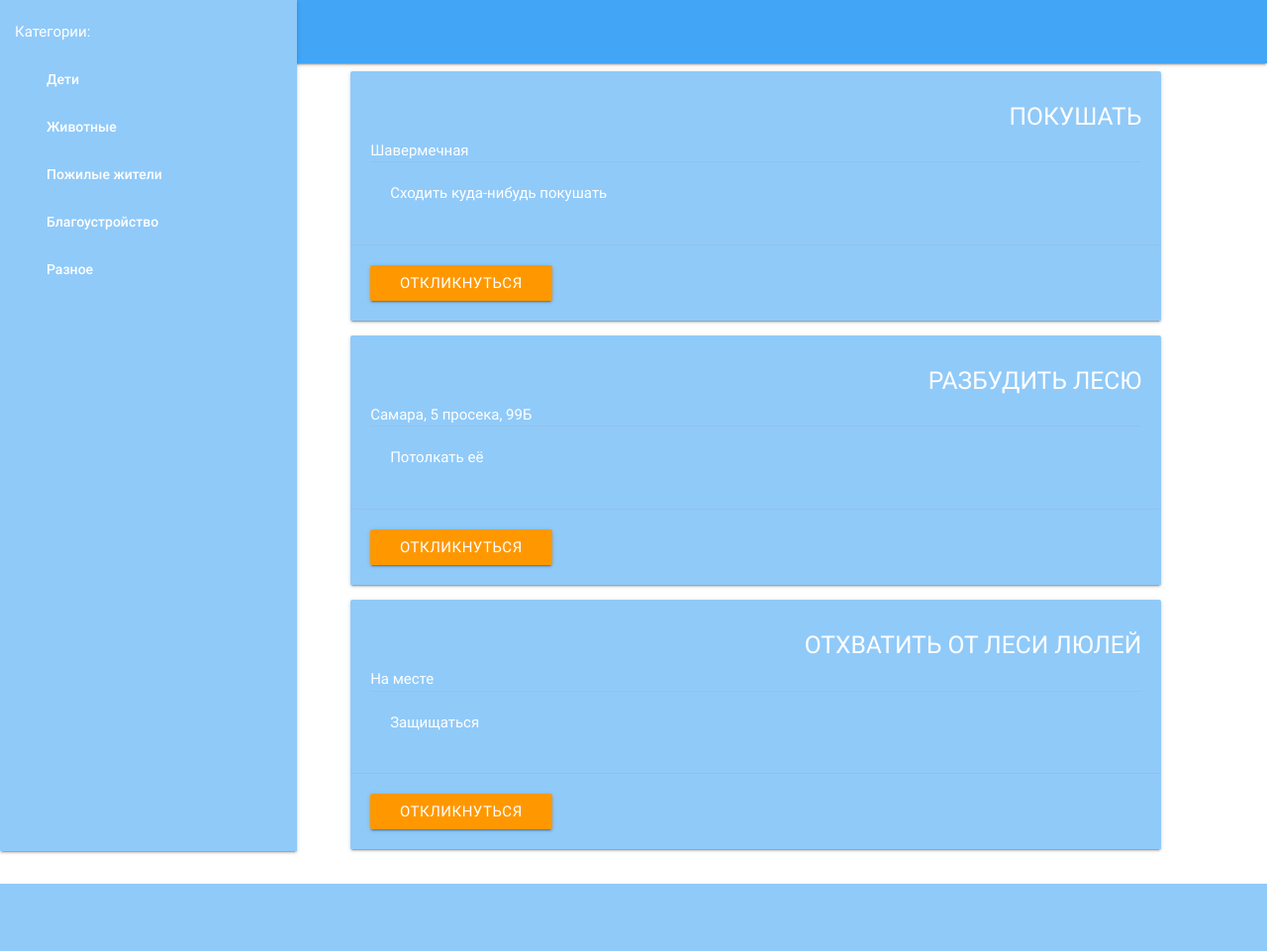
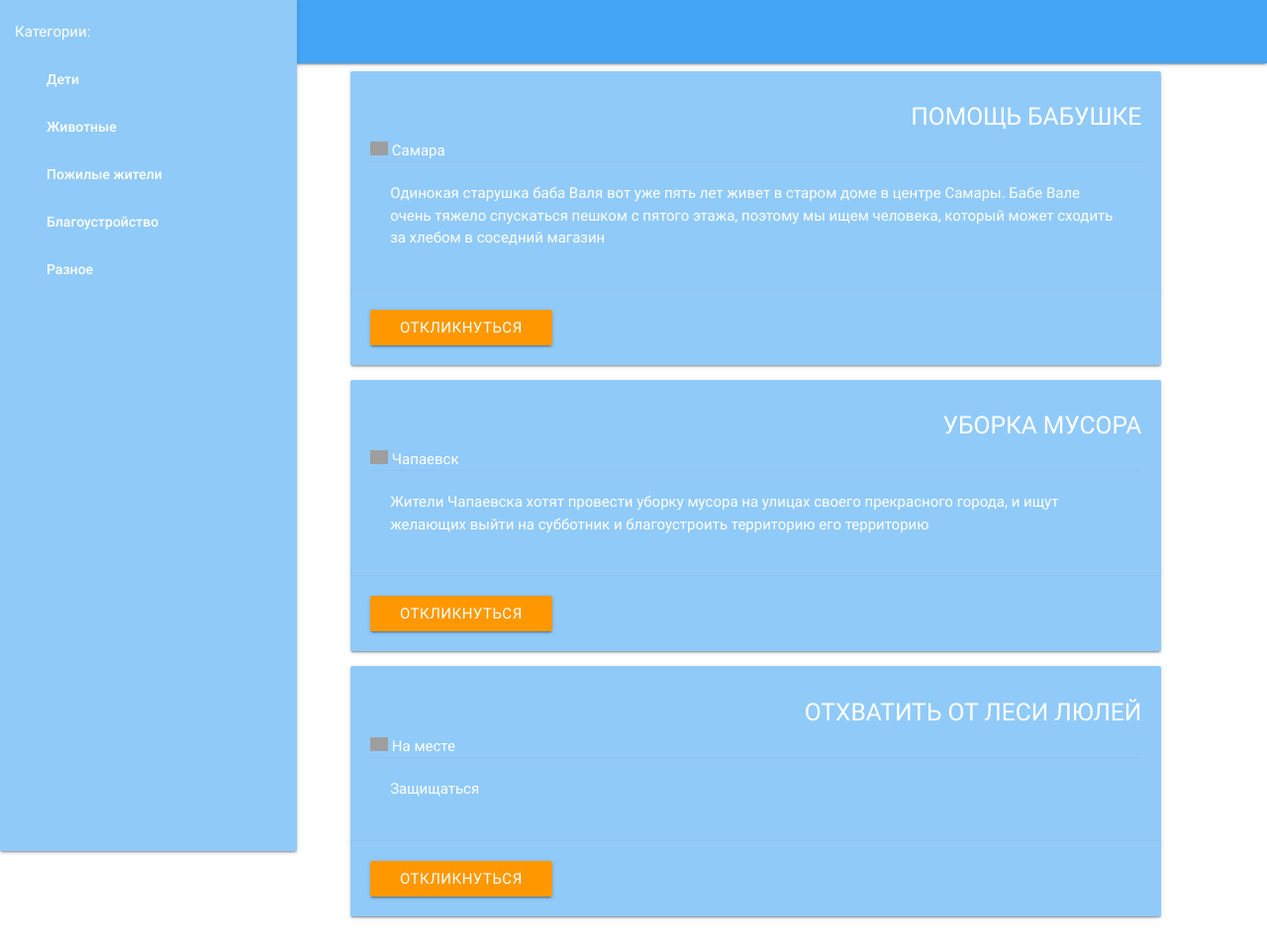
Before and after one commit to Regulknight/FFL, a Flask app: page /tasks in a window 1280 px wide. Shown: the whole page at 99% size. Before the commit the page ends 893 px from the top, so only its background shows below. Run offline with Flask 2, Linux system fonts and the light colour scheme; some libraries are stand-ins or nearby versions; grey boxes are pictures that could not be loaded.

Commit message:
Новые категории

```diff
--- a/main.py
+++ b/main.py
@@ -34,13 +34,17 @@ idGen = IdGenerator()
 u1 = User(idGen.get_new_user_id(), "pam", "pam", "123", "123")
 users.append(u1)
 
-t1 = Task(idGen.get_new_task_id(), 1, "Покушать", "Сходить куда-нибудь покушать", "Шавермечная", "ночью", "", u1,
-          "Не комплитед", 10)
-t2 = Task(idGen.get_new_task_id(), 3, "Разбудить Лесю", "Потолкать её", "Самара, 5 просека, 99Б", "Сейчас", "", u1,
-          "Не комплитед", 10)
+t1 = Task(idGen.get_new_task_id(), 3, "Помощь бабушке", "Одинокая старушка баба Валя вот уже пять лет живет в старом доме в центре Самары. "
+                                                        "Бабе Вале очень тяжело спускаться пешком с пятого этажа, поэтому мы ищем человека, "
+                                                        "который может сходить за хлебом в соседний магазин", "Самара", "21.11.2016", "", u1,
+          "Не выполнено", 10)
+t2 = Task(idGen.get_new_task_id(), 4, "Уборка мусора", "Жители Чапаевска хотят провести уборку мусора на улицах своего прекрасного "
+                                                       "города, и ищут желающих выйти на субботник и благоустроить территорию "
+                                                       "его территорию", "Чапаевск", "25.11.2016", "", u1,
+          "Не выполнено", 10)
 t3 = Task(idGen.get_new_task_id(), 5, "Отхватить от Леси люлей", "Защищаться", "На месте",
           "После выполнения второго таска", "", u1,
-          "Не комплитед совсем", 10)
+          "Не выполнено", 10)
 
 task_l = [t1, t2, t3]
 u1.task_list.extend(task_l)
--- a/templates/Card.html
+++ b/templates/Card.html
@@ -39,7 +39,7 @@
             <div class="card-content white-text">
                 <span class="card-title"><h5 align="right">{{task.name}}</h5></span>
                 <p>{{task.time}}</p>
-                <p>{{task.location}}</p>
+                <p><img src = "https://lh4.googleusercontent.com/54FqOPgZTjnlKzWAty9M0ngeIsLliCG6QNuxI_jkBWjjDjg_uUGRP20aiK9AChyKGj2xyyO2TcoW020=w1440-h759" width="18"> {{task.location}}</p>
                 <div class = "card-action"><p>{{task.description}}</p></div>
             </div>
             <div class="card-action">
```
